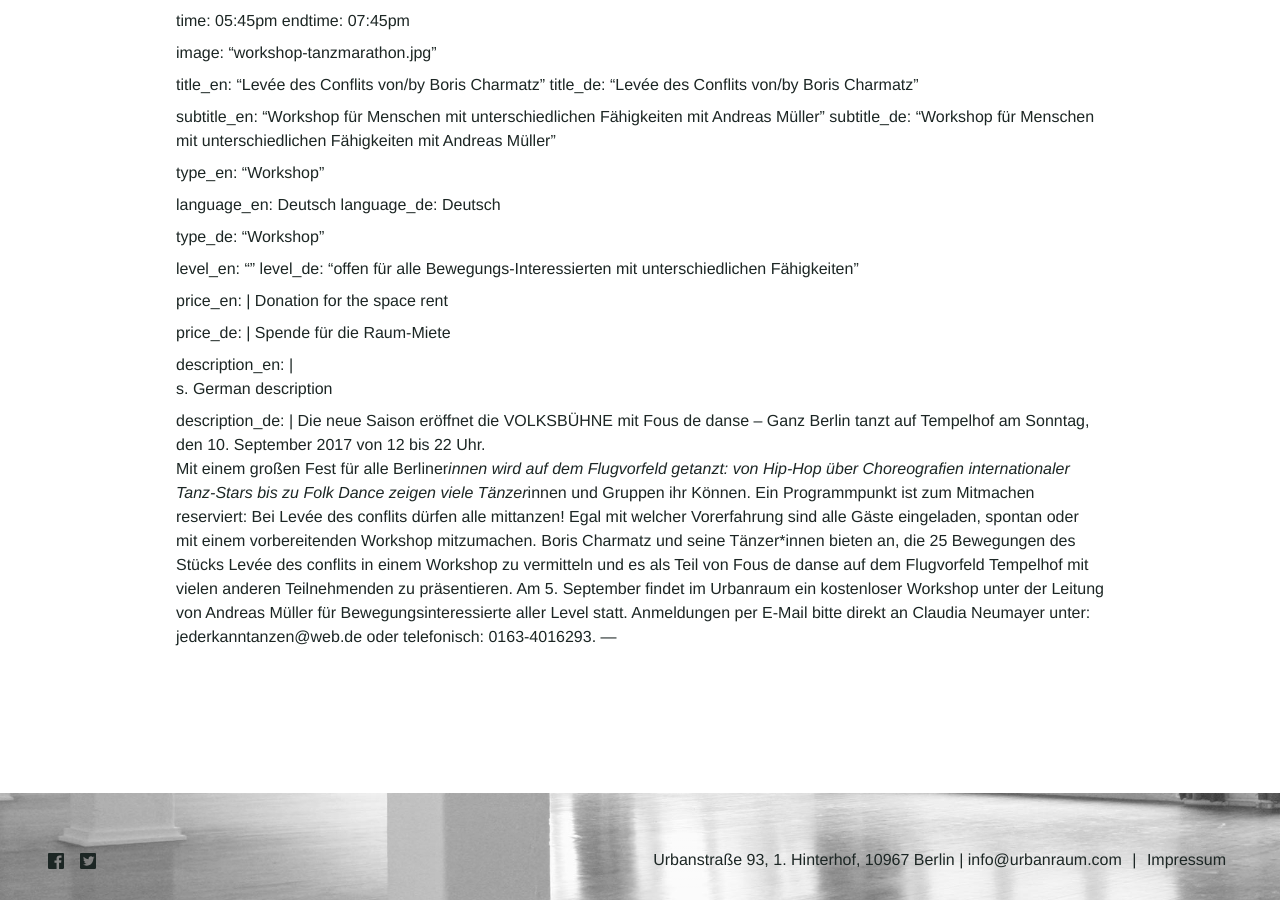
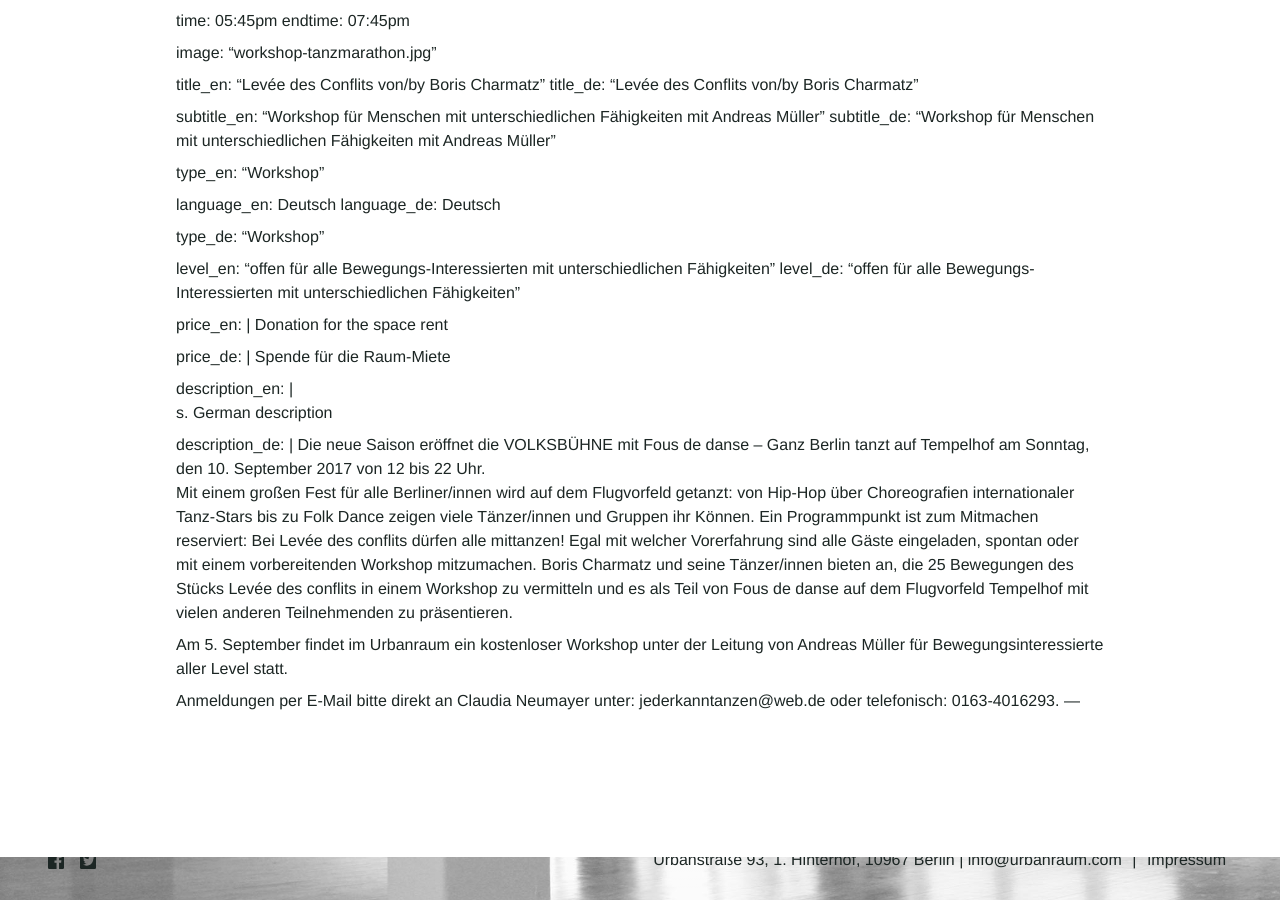
Before and after one commit to Kriesse/urbanraum, a Jekyll site: the page built from _workshops/tanzmarathon.md, in a window 1280 px wide and 900 px high, scrolled down 808 px. Built offline with Jekyll 4.4.1, drawn with Linux system fonts in a browser that asks for light colours; nearby versions of some CDN libraries.

Commit message:
Update tanzmarathon.md

```diff
--- a/_workshops/tanzmarathon.md
+++ b/_workshops/tanzmarathon.md
@@ -22,7 +22,7 @@
 
 type_de: "Workshop"
 
-level_en: ""
+level_en: "offen für alle Bewegungs-Interessierten mit unterschiedlichen Fähigkeiten"
 level_de: "offen für alle Bewegungs-Interessierten mit unterschiedlichen Fähigkeiten"
 
 price_en: |
@@ -39,9 +39,11 @@
 
 description_de: |
   Die neue Saison eröffnet die VOLKSBÜHNE mit Fous de danse – Ganz Berlin tanzt auf Tempelhof am Sonntag, den 10. September 2017 von 12 bis 22 Uhr.
-  Mit einem großen Fest für alle Berliner*innen wird auf dem Flugvorfeld getanzt: von Hip-Hop über Choreografien internationaler Tanz-Stars bis zu Folk Dance zeigen viele Tänzer*innen und Gruppen ihr Können.
+  Mit einem großen Fest für alle Berliner/innen wird auf dem Flugvorfeld getanzt: von Hip-Hop über Choreografien internationaler Tanz-Stars bis zu Folk Dance zeigen viele Tänzer/innen und Gruppen ihr Können.
   Ein Programmpunkt ist zum Mitmachen reserviert: Bei Levée des conflits dürfen alle mittanzen! Egal mit welcher Vorerfahrung sind alle Gäste eingeladen, spontan oder mit einem vorbereitenden Workshop mitzumachen.
-  Boris Charmatz und seine Tänzer*innen bieten an, die 25 Bewegungen des Stücks Levée des conflits in einem Workshop zu vermitteln und es als Teil von Fous de danse auf dem Flugvorfeld Tempelhof mit vielen anderen Teilnehmenden zu präsentieren.
+  Boris Charmatz und seine Tänzer/innen bieten an, die 25 Bewegungen des Stücks Levée des conflits in einem Workshop zu vermitteln und es als Teil von Fous de danse auf dem Flugvorfeld Tempelhof mit vielen anderen Teilnehmenden zu präsentieren.
+
   Am 5. September findet im Urbanraum ein kostenloser Workshop unter der Leitung von Andreas Müller für Bewegungsinteressierte aller Level statt.
+
   Anmeldungen per E-Mail bitte direkt an Claudia Neumayer unter: jederkanntanzen@web.de oder telefonisch: 0163-4016293.
   ---
```
